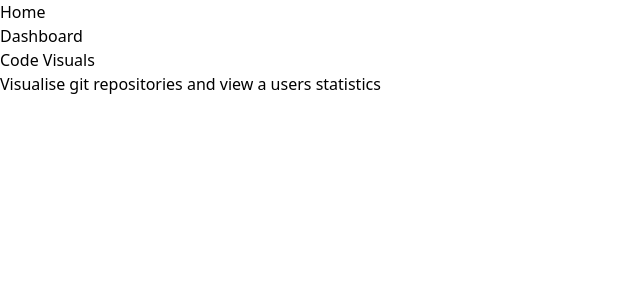
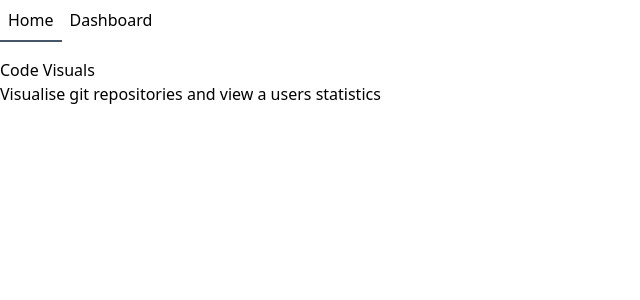
Before and after one commit to dayvidwhy/code-visuals, a SvelteKit app: page / in a window 1280 px wide. Shown: the top 300 px of the page, without its empty margins (0-640 px from the left). Built offline with nearby package versions, Linux system fonts and the light colour scheme.

Commit message:
Navigation between home and dashboard.

```diff
--- a/src/routes/+layout.svelte
+++ b/src/routes/+layout.svelte
@@ -1,14 +1,31 @@
-<script>
+<script lang="ts">
     import "../app.css";
+    import { page } from '$app/stores';
+
+    const links = [
+        {
+            name: 'Home',
+            href: '/'
+        },
+        {
+            name: 'Dashboard',
+            href: '/dashboard'
+        }
+    ];
 </script>
 
 <div>
     <nav>
-        <ul>
-            <li><a href="/">Home</a></li>
-            <li><a href="/dashboard">Dashboard</a></li>
+        <ul class="flex">
+            {#each links as link}
+                <li class={`${$page.url.pathname === link.href ? "border-b-2 border-slate-600" : ""}`}>
+                    <a class="block py-2 px-2" href={link.href}>{link.name}</a>
+                </li>
+            {/each}
         </ul>
     </nav>
-    <slot>
-    </slot>
+    <div class="container m-auto pt-4">
+        <slot>
+        </slot>
+    </div>
 </div>
```
Also changed, not shown: tailwind.config.ts (renamed from tailwind.config.js).
